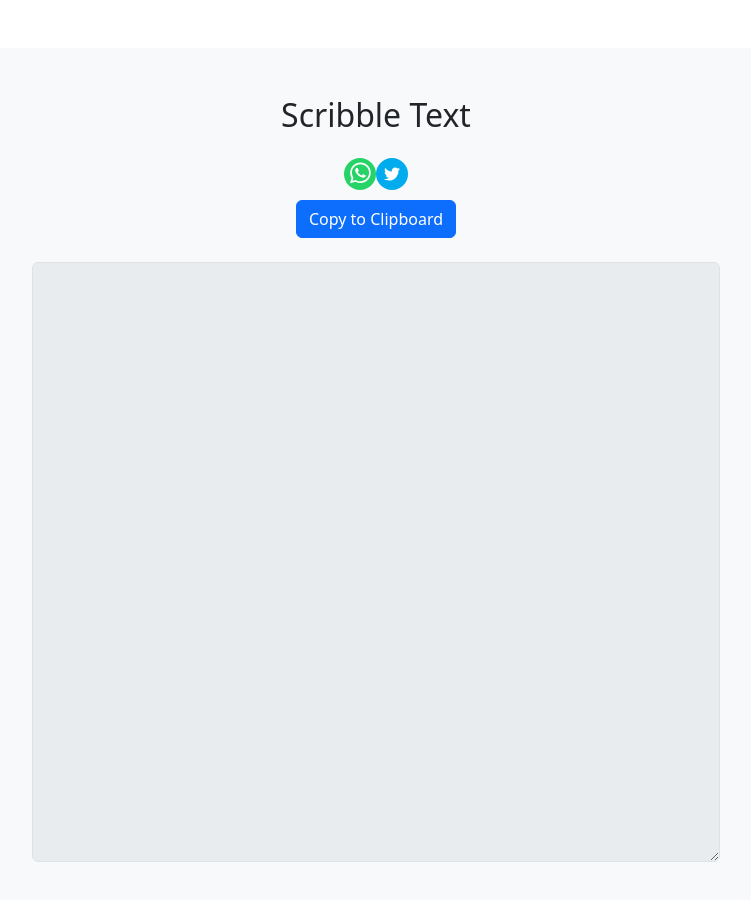
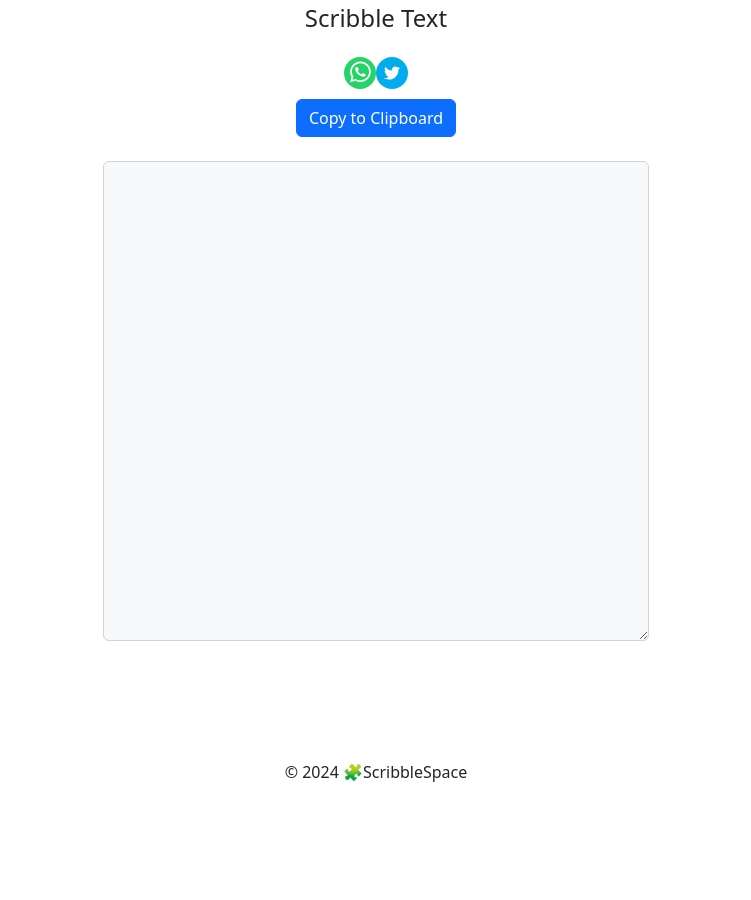
Before and after one commit to abhinabadutta2019/text-editor-try-frontend-react, a React (Create React App) app: page /documents/1 in a window 1280 px wide. Shown: the top 900 px of the page, without its empty margins (264-1015 px from the left). After the commit the page ends 800 px from the top, so only its background shows below. Built offline with nearby package versions, Linux system fonts and the light colour scheme; no server answers.

Commit message:
madechanges in css

```diff
--- a/src/AuthPage.js
+++ b/src/AuthPage.js
@@ -1,6 +1,7 @@
 import React, { useState } from "react";
 import { useNavigate } from "react-router-dom";
 import { useAuth } from "./AuthContext";
+import Footer from "./shared/Footer";
 
 const AuthPage = () => {
   const navigate = useNavigate();
@@ -53,6 +54,7 @@ const AuthPage = () => {
   };
 
   return (
+    <>
       <div className="container mt-5">
         <h2 className="text-center mb-4">
           🧩 ScribbleSpace {isSignUp ? "Sign Up" : "Log In"}
@@ -89,13 +91,18 @@ const AuthPage = () => {
           </form>
         </div>
         <div className="text-center mt-3">
-        <button onClick={() => setIsSignUp(!isSignUp)} className="btn btn-link">
+          <button
+            onClick={() => setIsSignUp(!isSignUp)}
+            className="btn btn-link"
+          >
             {isSignUp
               ? "Already have an account? Log In"
               : "Don't have an account? Sign Up"}
           </button>
         </div>
       </div>
+      <Footer />
+    </>
   );
 };
 
--- a/src/DocumentsPage.js
+++ b/src/DocumentsPage.js
@@ -1,5 +1,6 @@
 import React, { useState, useEffect } from "react";
 import { Link } from "react-router-dom";
+import Footer from "./shared/Footer";
 
 const DocumentsPage = () => {
   const [documents, setDocuments] = useState([]);
@@ -60,6 +61,7 @@ const DocumentsPage = () => {
   };
 
   return (
+    <>
       <div className="container mt-5 text-center">
         <h2 style={{ fontSize: "2rem" }}>Documents</h2>
         <button onClick={handleCreateDocument} className="btn btn-primary mb-3">
@@ -84,7 +86,10 @@ const DocumentsPage = () => {
             </li>
           ))}
         </ul>
+        {/*  */}
       </div>
+      <Footer />
+    </>
   );
 };
 
--- a/src/TextDocument.js
+++ b/src/TextDocument.js
@@ -3,6 +3,7 @@ import { useParams, Navigate } from "react-router-dom";
 import io from "socket.io-client";
 import { useAuth } from "./AuthContext";
 import ShareButton from "./components/ShareButton";
+import Footer from "./shared/Footer";
 
 const TextDocument = () => {
   const { id: roomId } = useParams();
@@ -66,12 +67,11 @@ const TextDocument = () => {
   }
 
   return (
-    <div className="container mt-5 bg-light p-5">
+    <>
+      <div className="container mt-1">
         <div className="row justify-content-center">
-        <div className="col-md-8">
-          <h2 className="document-title text-center mb-4 mt-0">
-            Scribble Text
-          </h2>
+          <div className="col-md-6">
+            <h4 className="document-title text-center mb-4">Scribble Text</h4>
             <ShareButton
               handleCopyToClipboard={handleCopyToClipboard}
               copied={copied}
@@ -83,14 +83,16 @@ const TextDocument = () => {
               disabled={!authenticated}
               style={{
                 width: "100%",
-              height: "600px", // Adjusted height to be similar to Google Docs
-              maxWidth: "8.26in",
-              maxHeight: "11.69in",
+                height: "60vh", // Set height to 60% of viewport height
+                backgroundColor: "#f8f9fa", // Set off-white background color
+                border: "1px solid #ced4da", // Add border to match Bootstrap input styling
               }}
             />
           </div>
         </div>
       </div>
+      <Footer />
+    </>
   );
 };
 
--- /dev/null
+++ b/src/shared/Footer.js
@@ -0,0 +1,21 @@
+// Footer.js
+
+import React from "react";
+
+const Footer = () => {
+  return (
+    <footer
+      className="text-center py-3"
+      style={{
+        position: "fixed",
+        bottom: 0,
+        width: "100%",
+        backgroundColor: "white",
+      }}
+    >
+      &copy; {new Date().getFullYear()} 🧩ScribbleSpace
+    </footer>
+  );
+};
+
+export default Footer;
```
Lines whose indentation alone changed are shown as unchanged.
